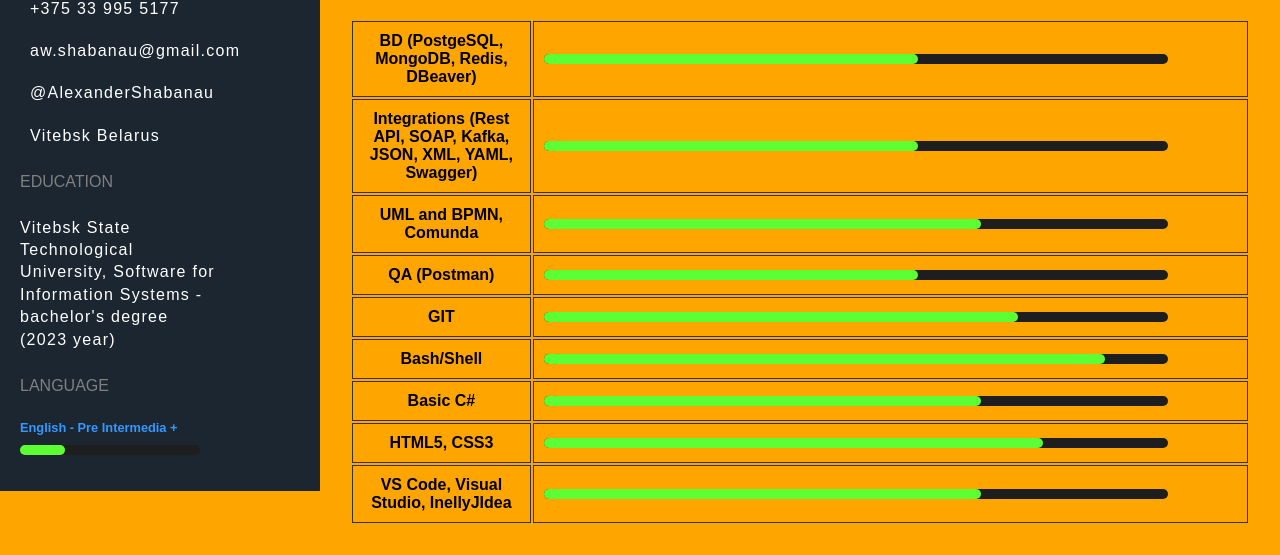
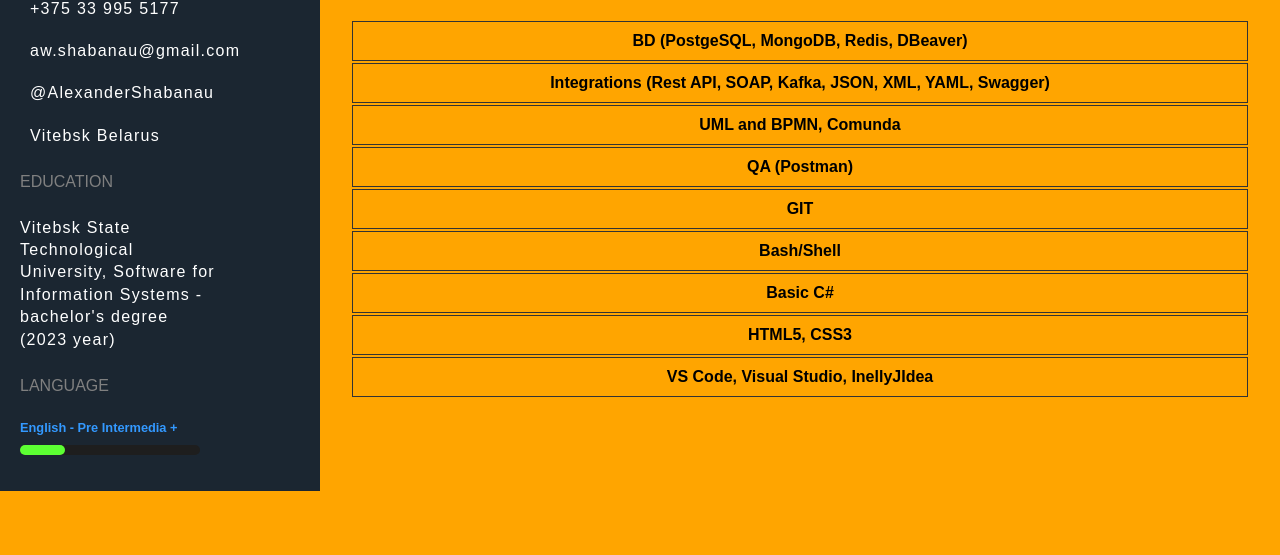
Before and after one commit to alexandr1283/rsschool-cv, a plain HTML site: page index.html in a window 1280 px wide. Shown: the part 342-897 px from the top of the page. After the commit the page ends 833 px from the top, so only its background shows below. Drawn offline with Linux system fonts and the light colour scheme.

Commit message:
fix: edit

```diff
--- a/index.html
+++ b/index.html
@@ -10,10 +10,10 @@
 
     <div class="container">
         <section class="section_left">
-            <center>
+
                 <img src="photo.png" alt="avatar">
                 <h1 class="title">Shabanau Alexander Alexandrovich</h1>
-            </center>
+
 
             <hr></hr>
 
@@ -49,21 +49,11 @@
                         <td>
                             BD (PostgeSQL, MongoDB, Redis, DBeaver)
                         </td>
-                        <td>
-                            <div class="progress_container">
-                                <div class="progress_bar" style="width:60%"></div>
-                            </div>
-                        </td>
                     </tr>
 
                     <tr>
                         <td>
                             Integrations (Rest API, SOAP, Kafka, JSON, XML, YAML, Swagger)
-                        </td>
-                        <td>
-                            <div class="progress_container">
-                                <div class="progress_bar" style="width:60%"></div>
-                            </div>
                         </td>
                     </tr>
 
@@ -71,21 +61,11 @@
                         <td>
                             UML and BPMN, Comunda
                         </td>
-                        <td>
-                            <div class="progress_container">
-                                <div class="progress_bar" style="width:70%"></div>
-                            </div>
-                        </td>
                     </tr>
 
                     <tr>
                         <td>
                             QA (Postman)
-                        </td>
-                        <td>
-                            <div class="progress_container">
-                                <div class="progress_bar" style="width:60%"></div>
-                            </div>
                         </td>
                     </tr>
 
@@ -93,21 +73,11 @@
                         <td>
                             GIT
                         </td>
-                        <td>
-                            <div class="progress_container">
-                                <div class="progress_bar" style="width:76%"></div>
-                            </div>
-                        </td>
                     </tr>
 
                     <tr>
                         <td>
                             Bash/Shell
-                        </td>
-                        <td>
-                            <div class="progress_container">
-                                <div class="progress_bar" style="width:90%"></div>
-                            </div>
                         </td>
                     </tr>
 
@@ -115,32 +85,17 @@
                         <td>
                             Basic C#
                         </td>
-                        <td>
-                            <div class="progress_container">
-                                <div class="progress_bar" style="width:70%"></div>
-                            </div>
-                        </td>
                     </tr>
 
                     <tr>
                         <td>
                             HTML5, CSS3
                         </td>
-                        <td>
-                            <div class="progress_container">
-                                <div class="progress_bar" style="width:80%"></div>
-                            </div>
-                        </td>
                     </tr>
 
                     <tr>
                         <td>
                             VS Code, Visual Studio, InellyJIdea
-                        </td>
-                        <td>
-                            <div class="progress_container">
-                                <div class="progress_bar" style="width:70%"></div>
-                            </div>
                         </td>
                     </tr>
 
```
